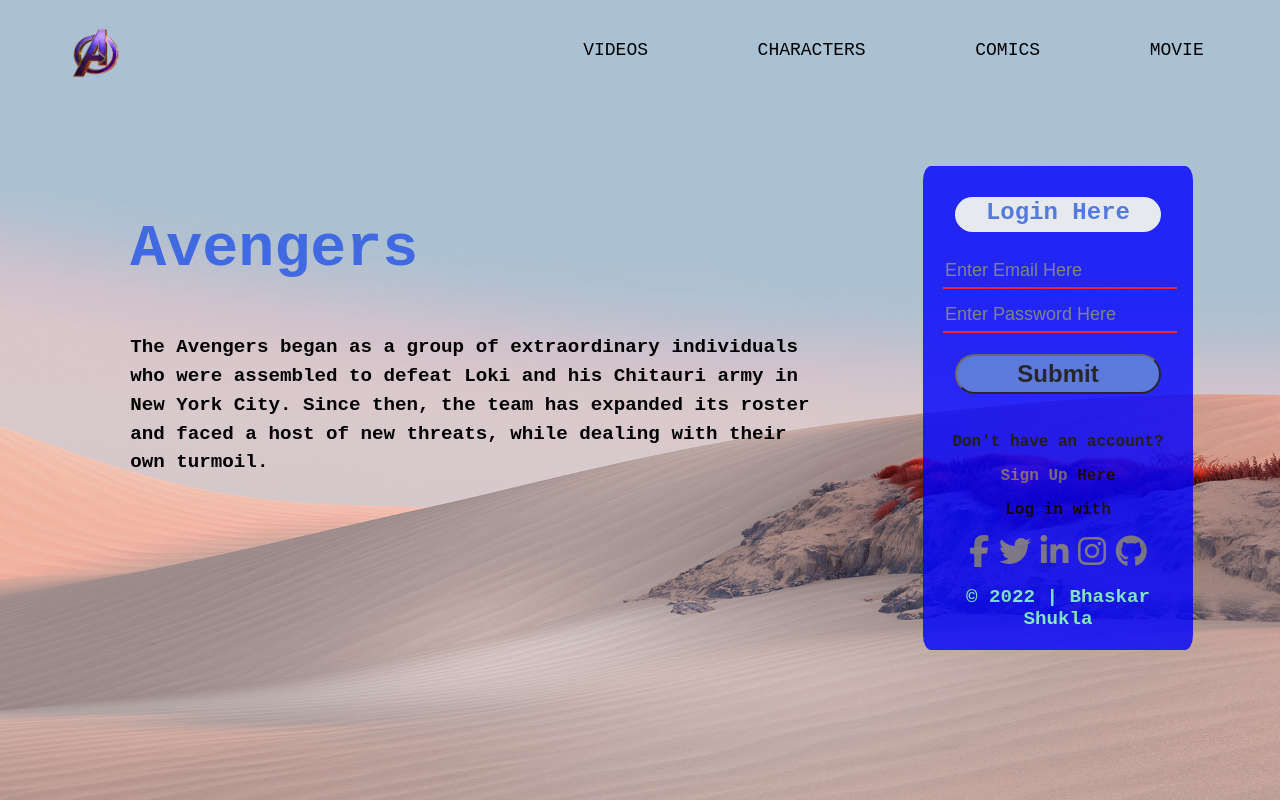
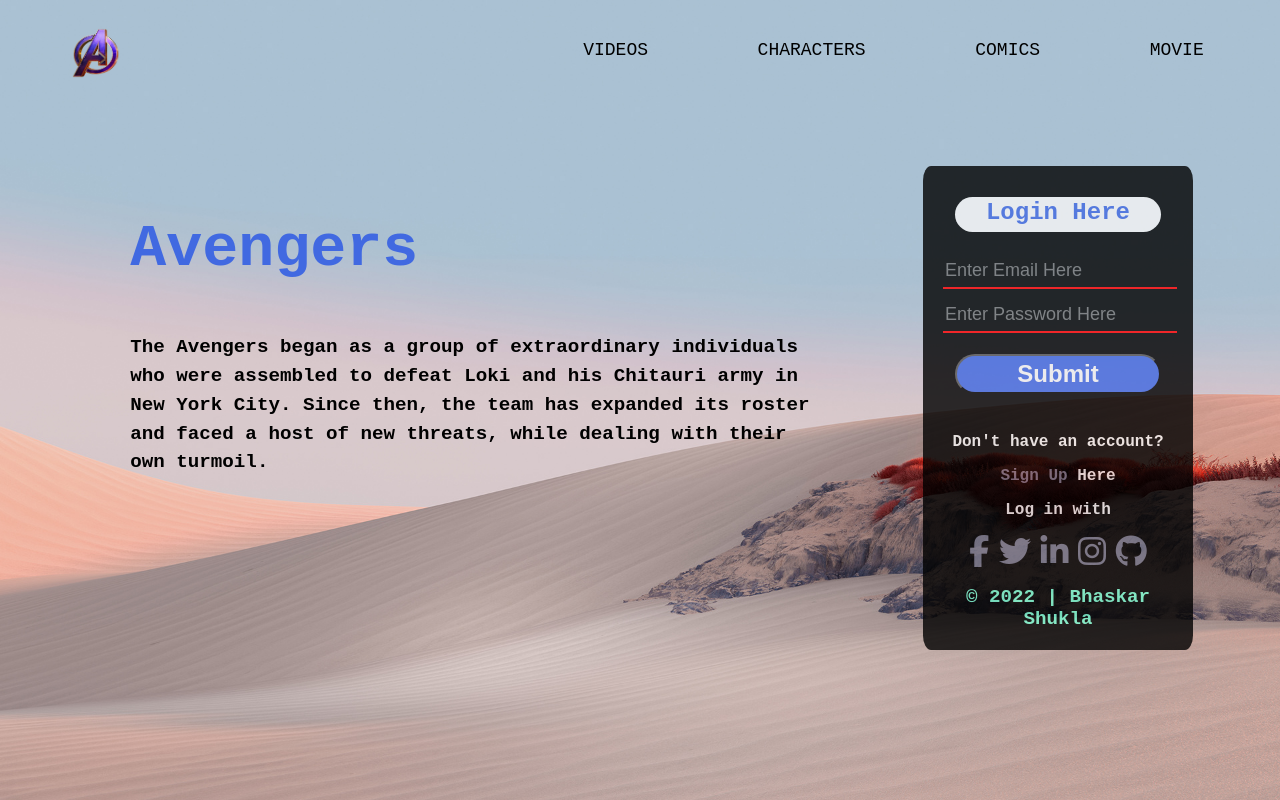
Before and after one commit to shuklaji02/static_pages, a plain HTML site: page Avengers landing page/index.html in a window 1280 px wide. Drawn offline with Linux system fonts and the light colour scheme.

Commit message:
login background
Blue -> black

```diff
--- a/Avengers landing page/style.css
+++ b/Avengers landing page/style.css
@@ -77,7 +77,7 @@ h1 span {
 
 .credential {
     width: 90%;
-    background-color: blue;
+    background-color: black;
     padding: 20px;
     opacity: 0.8;
     border-radius: 3%;
@@ -118,6 +118,7 @@ button {
 }
 
 .text {
+    color: whitesmoke;
     text-align: center;
     font-weight: 600;
 }
```
